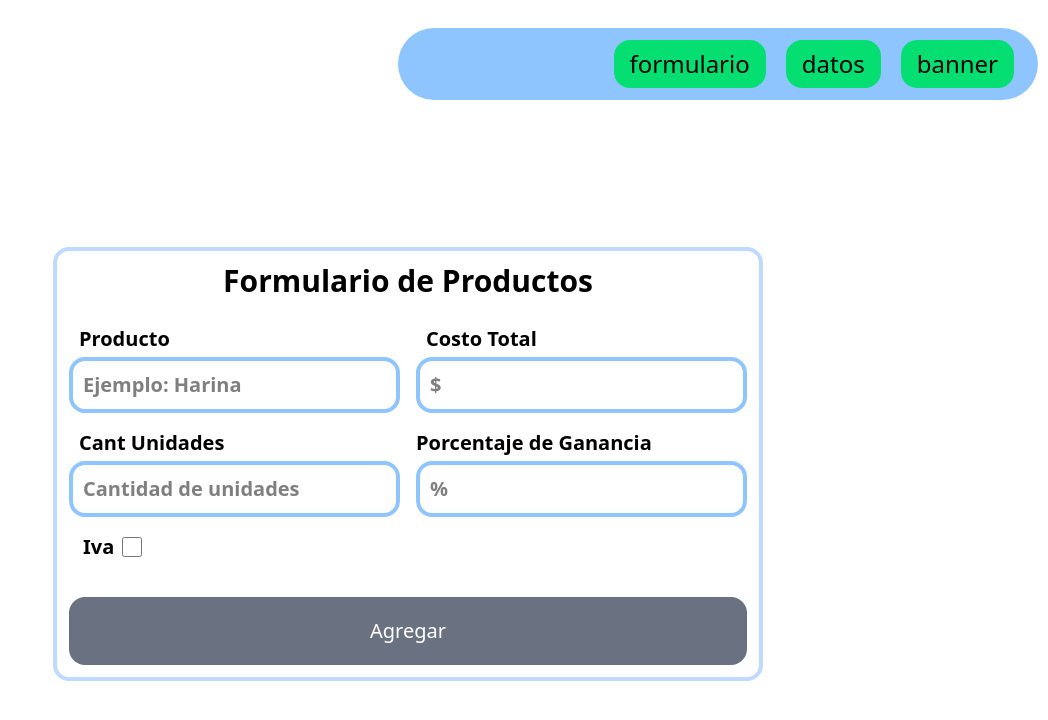
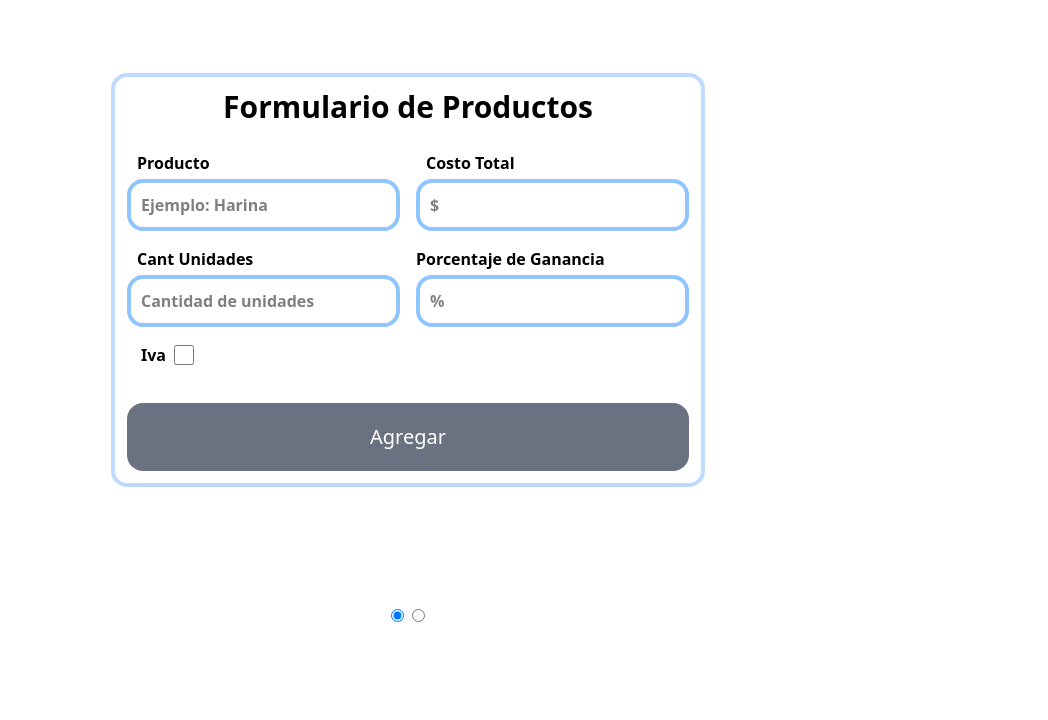
Before and after one commit to Eiderth/banner-store-repo, a React (Vite) app: page / in a window 1280 px wide. Shown: the top 720 px of the page, without its empty margins (232-1280 px from the left). Built offline with nearby package versions, Linux system fonts and the light colour scheme.

Commit message:
feat: se creo el componente slider

```diff
--- a/index.html
+++ b/index.html
@@ -6,10 +6,7 @@
     <title>Vite + React + TS</title>
   </head>
   <body>
-    <div
-      id="root"
-      class="mt-[70px] min-h-[calc(100vh-70px)] md:mt-[128px] md:min-h-[calc(100vh-128px)] flex"
-    ></div>
+    <div id="root"></div>
     <script type="module" src="/src/main.tsx"></script>
   </body>
 </html>
--- a/src/components/Input.tsx
+++ b/src/components/Input.tsx
@@ -21,17 +21,15 @@ export default function Input({
     <label
       htmlFor={props.id}
       className={twMerge(
-        "font-bold font-sans flex flex-col gap-1 items-start ",
+        "font-bold font-sans flex flex-col gap-1 items-start",
         className
       )}
     >
-      <span className={twMerge("pl-2.5 md:text-xl", classNameSpan)}>
-        {label}
-      </span>
+      <span className={twMerge("pl-2.5", classNameSpan)}>{label}</span>
       <input
         {...props}
         className={twMerge(
-          `rounded-2xl p-2.5 border-4 border-blue-300 w-full outline-0 transition-colors md:placeholder:text-xl md:p-2.5 md:text-xl  ${
+          `rounded-2xl p-2.5 border-4 border-blue-300 w-full outline-0 transition-colors ${
             invalid ? "border-red-500" : ""
           }`,
           classNameInput
--- a/src/components/NavBar.tsx
+++ b/src/components/NavBar.tsx
@@ -15,7 +15,7 @@ export default function NavBar({
   return (
     <ul
       className={twMerge(
-        "flex gap-2.5 justify-end bg-blue-300 p-2 px-4 w-full md:py-3 md:gap-5 md:px-6",
+        "flex gap-2.5 justify-end bg-blue-300 p-2 px-4 w-full",
         props.className
       )}
       {...props}
@@ -23,7 +23,7 @@ export default function NavBar({
       {liElements.map((item, idx) => (
         <li
           key={`${item.li}-${idx}`}
-          className="bg-green-400 px-2 rounded-2xl font-medium md:text-2xl md:p-2 md:px-4"
+          className="bg-green-400 px-2 rounded-2xl font-medium"
           onClick={() => changueSection(item.link)}
         >
           <a href={`#${item.link.toLowerCase()}`}>{item.li.toLowerCase()}</a>
--- /dev/null
+++ b/src/components/Slider.tsx
@@ -0,0 +1,46 @@
+import type { ReactElement } from "react";
+import { useEffect, useRef, useState } from "react";
+
+type Props = {
+  children: ReactElement[];
+};
+
+export default function Slider({ children }: Props) {
+  const contendorRef = useRef<HTMLDivElement>(null);
+  const [handleSlider, setHandleSlider] = useState(0);
+
+  useEffect(() => {
+    if (contendorRef.current) {
+      contendorRef.current.scrollLeft =
+        contendorRef.current.offsetWidth * handleSlider;
+    }
+  }, [handleSlider]);
+
+  return (
+    <section className="w-screen h-screen grid grid-cols-1 grid-rows-[50%,auto] md:grid-rows-[50%,auto]">
+      <div
+        ref={contendorRef}
+        className="flex overflow-x-scroll max-h-full overflow-y-scroll scroll-smooth"
+      >
+        {children.map((child, idx) => (
+          <div key={idx} className="w-full h-full flex-shrink-0">
+            {child}
+          </div>
+        ))}
+      </div>
+
+      <div className="w-full flex flex-row flex-shrink-0 justify-center gap-2 items-center p-4 min-h-28 max-h-28">
+        {children.map((_, idx) => (
+          <input
+            name="radio-section"
+            type="radio"
+            key={`radio-${idx}`}
+            onChange={() => setHandleSlider(idx)}
+            defaultChecked={idx === 0}
+            // className="radio radio-primary mx-1"
+          />
+        ))}
+      </div>
+    </section>
+  );
+}
--- a/src/features/app-user/components/SectionData.tsx
+++ b/src/features/app-user/components/SectionData.tsx
@@ -10,7 +10,8 @@ export default function SectionData({}: Props) {
   } = useDataContext();
 
   return (
-    <section className="flex flex-col items-center p-2 gap-y-4 md:gap-y-8 h-full pb-8">
+    <section className="w-screen flex flex-col items-center p-2 gap-y-4 md:gap-y-8 h-full pb-8">
+      <h1>Holaa</h1>
       <Banner
         className="col-span-full md:row-start-1 md:row-span-3 md:m-5 md:w-[90%] md:h-96 lg:h-[65vh]"
         title="Resultados"
--- a/src/features/app-user/components/SectionForm.tsx
+++ b/src/features/app-user/components/SectionForm.tsx
@@ -6,7 +6,7 @@ export default function SectionForm({}: Props) {
   const { setProductsProps } = useDataContext();
 
   return (
-    <section className="w-full h-full flex flex-col place-items-center justify-center p-2">
+    <section className="w-screen h-full flex flex-col items-center justify-center p-2">
       <FormProduct onClick={setProductsProps} />
     </section>
   );
--- a/src/features/app-user/index.tsx
+++ b/src/features/app-user/index.tsx
@@ -1,30 +1,19 @@
 import SectionData from "./components/SectionData";
 ("./components/SectionData");
-import { useState } from "react";
-import NavBar from "../../components/NavBar";
-import type { Links } from "../../types";
+
 import SectionForm from "./components/SectionForm";
 import DataContext from "../../contexts/DataContext";
-import SectionBanner from "./components/SectionBanner";
-const liElements: Links[] = [
-  { li: "Formulario", link: "form" },
-  { li: "Datos", link: "data" },
-  { li: "Banner", link: "banner" },
-];
+// import SectionBanner from "./components/SectionBanner";
+import Slider from "../../components/slider";
+
 export default function Aplication() {
-  const [changueSection, setChangieSection] = useState<
-    "form" | "data" | "banner"
-  >("form");
-
   return (
     <DataContext>
-      <nav className="fixed top-2.5 right-2.5 min-w-[50%] max-w-fit overflow-hidden rounded-full md:top-7 ">
-        <NavBar liElements={liElements} changueSection={setChangieSection} />
-      </nav>
-      <main className="flex-1">
-        {changueSection === "form" && <SectionForm />}
-        {changueSection === "data" && <SectionData />}
-        {changueSection === "banner" && <SectionBanner />}
+      <main>
+        <Slider>
+          <SectionForm />
+          <SectionData />
+        </Slider>
       </main>
     </DataContext>
   );
```
